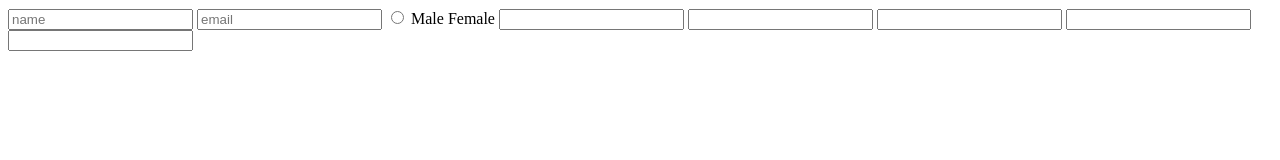
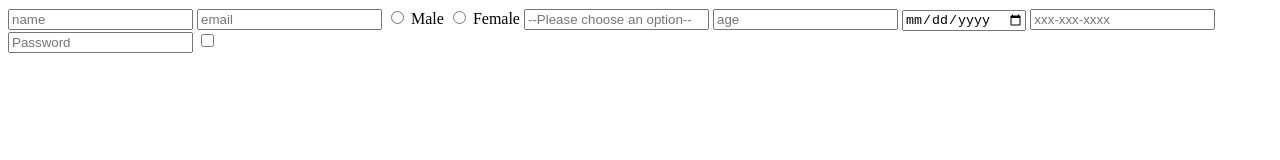
Before and after one commit to acciojob/signup-form-car-shantanu400, a website: page main.html in a window 1280 px wide. Drawn offline with Linux system fonts and the light colour scheme.

Commit message:
created a submission

```diff
--- a/main.html
+++ b/main.html
@@ -9,16 +9,18 @@
 <body>
 	<!-- the entire body must be written by student -->
 <form method="post">
-	<input type="text" id="name"  placeholder="name" required>
+	<input type="text" id="name" placeholder="name" required>
 	<input type="email" id="email"  placeholder="email" required>
-	<input type="radio" id="gender_m" required field="">
+	<input type="radio" id="gender_m" field="Gender" required>
 	<label id=gender_m>Male</label>
+	<input type="radio" id="gender_f" required field="Gender">
 	<label id=gender_f>Female</label>
-	<input type="" id="radio" placeholder="" required="" field="">
-	<input type="" id="" placeholder="" required="" field="">
-	<input type="" id="" placeholder="" required="" field="">
-	<input type="" id="" placeholder="" required="" field="">
-	<input type="" id="" placeholder="" required="" field="">
+	<input type="select" id="cars" placeholder="--Please choose an option--" required="" field="">
+	<input type="number" id="age" placeholder="age"  field="" required>
+	<input type="date" id="dob" required="" field="">
+	<input type="tel" id="tel" placeholder="xxx-xxx-xxxx" field="">
+	<input type="password" id="password" placeholder="Password" required field="">
+	<input type="checkbox" id="tos"  required field="">
 </form>
     <script type="text/javascript" src="./script.js">
 </script>
```
